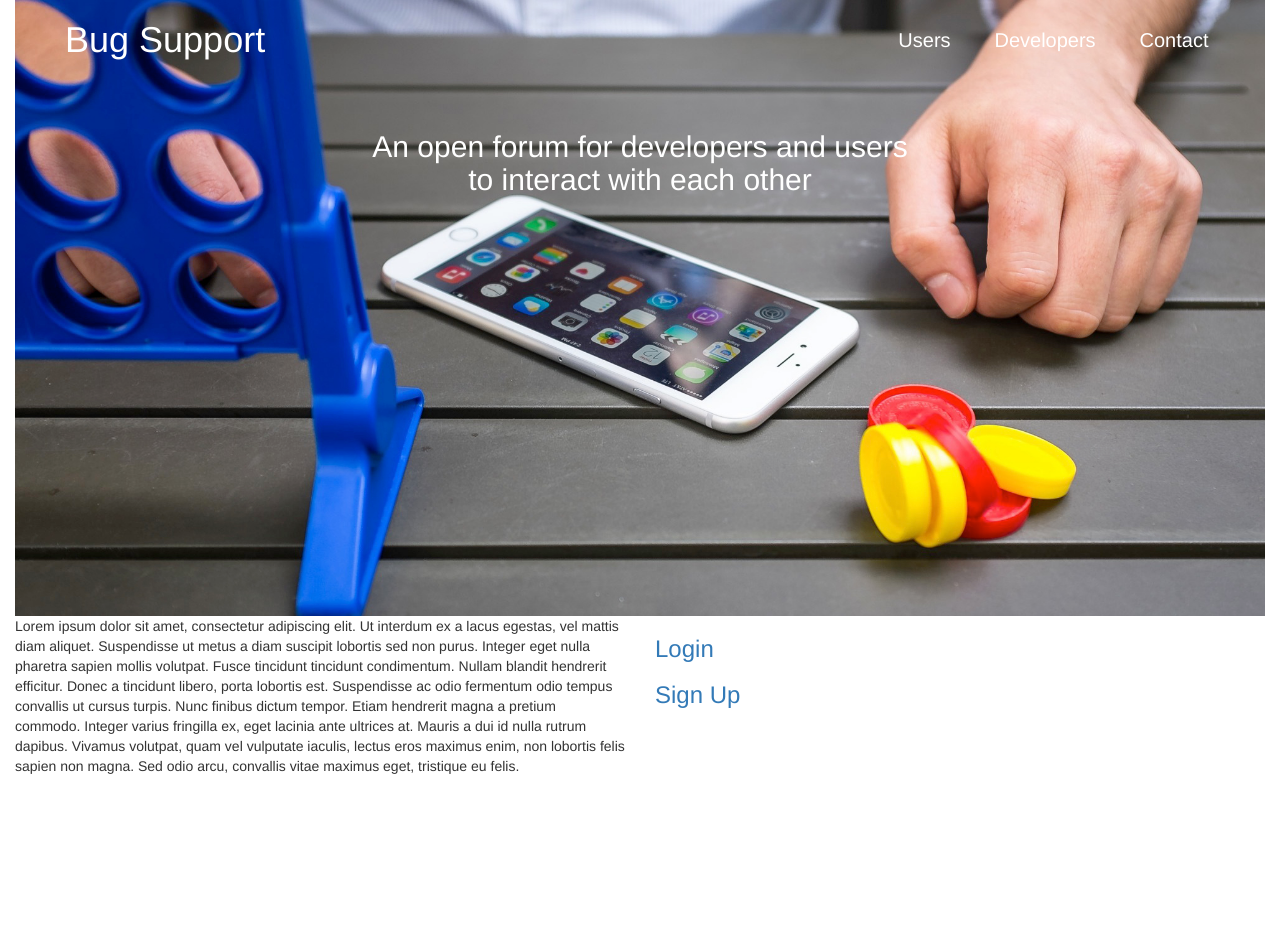
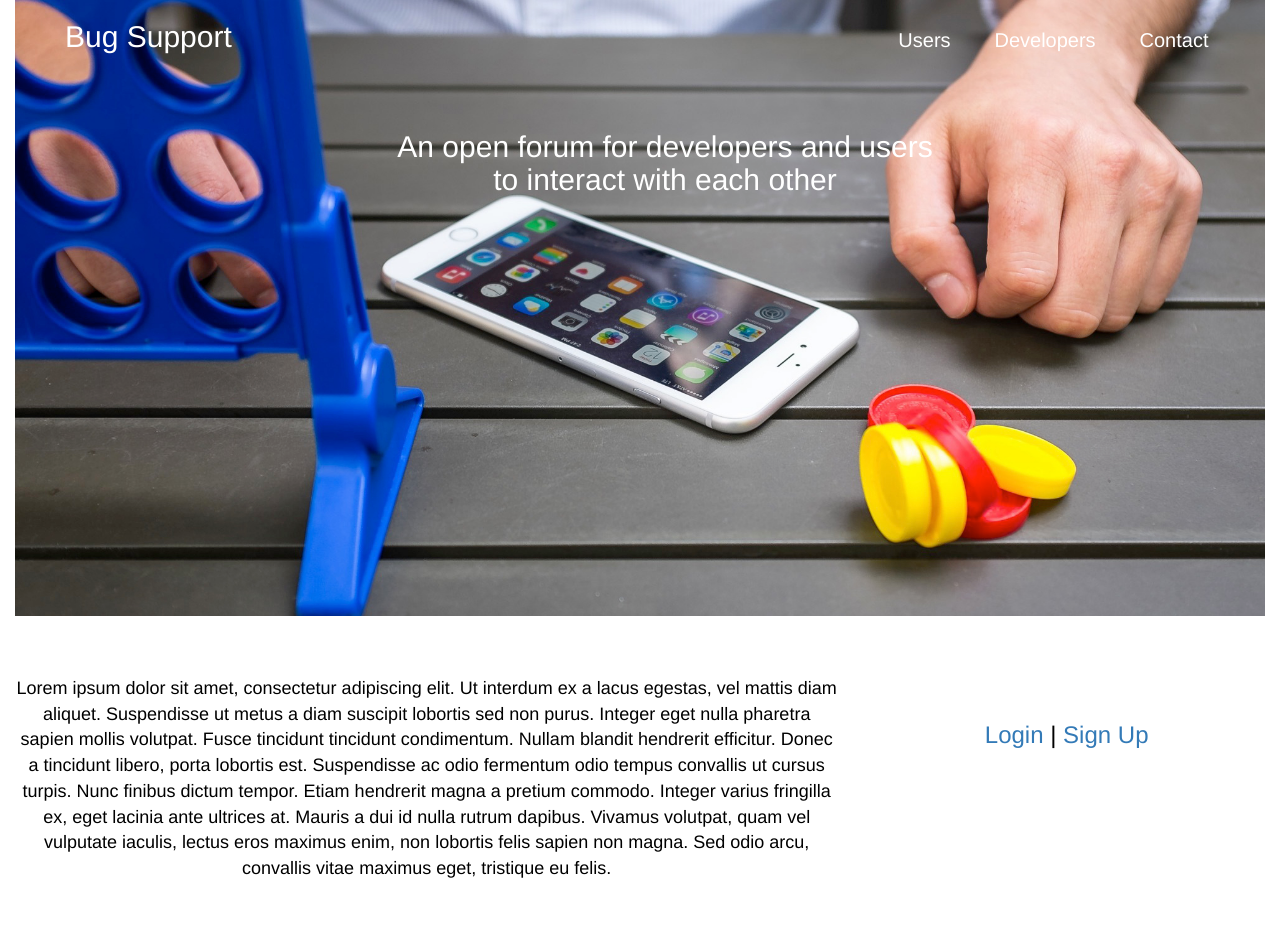
Before and after one commit to t8n8or/Bug-Support-Site, a PHP site: page / in a window 1280 px wide. Before the commit the page ends 774 px from the top, so only its background shows below. Run offline with PHP 8.4, Linux system fonts and the light colour scheme.

Commit message:
Simplifying Text

```diff
--- a/index.html
+++ b/index.html
@@ -32,7 +32,7 @@
                 <br />
                 <br />
                 <br />
-                <h2 class="light center">An open forum for developers and users<br />
+                <h2 class="light center home">An open forum for developers and users<br />
                 to interact with each other</h2>
                 <br />
                 <br />
@@ -56,15 +56,23 @@
                 <br />
                 <br />
         </div>
+            <br />
+            <br />
+            <br />
             <div class="row">
-                <div class="col-xs-6">
+                <div class="col-xs-8 light bodytext">
         <p>Lorem ipsum dolor sit amet, consectetur adipiscing elit. Ut interdum ex a lacus egestas, vel mattis diam aliquet. Suspendisse ut metus a diam suscipit lobortis sed non purus. Integer eget nulla pharetra sapien mollis volutpat. Fusce tincidunt tincidunt condimentum. Nullam blandit hendrerit efficitur. Donec a tincidunt libero, porta lobortis est. Suspendisse ac odio fermentum odio tempus convallis ut cursus turpis. Nunc finibus dictum tempor. Etiam hendrerit magna a pretium commodo. Integer varius fringilla ex, eget lacinia ante ultrices at. Mauris a dui id nulla rutrum dapibus. Vivamus volutpat, quam vel vulputate iaculis, lectus eros maximus enim, non lobortis felis sapien non magna. Sed odio arcu, convallis vitae maximus eget, tristique eu felis.</p>
                 </div>
-                <div class="col-xs-6">
-                    <a href="login.php"><h3>Login</h3></a>
-                    <a href="signup.php"><h3>Sign Up</h3></a>
+                <div class="col-xs-4 light bodytext">
+                    <br />
+                    <h3><a href="login.php">Login</a> |
+                        <a href="signup.php">Sign Up</a></h3>
                 </div>
             </div>
+            <br />
+            <br />
+            <br />
+
         </div>
     </body>
 </html>
--- a/main.css
+++ b/main.css
@@ -17,10 +17,12 @@
 .light {
     color: #ffffff;
     font-weight: 100;
+    font-size: 18px;
 }
 
 .home {
     padding-left: 50px;
+    font-size: 30px;
 }
 
 .HomeTop {
@@ -38,3 +40,8 @@
     margin: auto;
     text-align: center;
 }
+
+.bodytext {
+    text-align: center;
+    color: #000000;
+}
```
